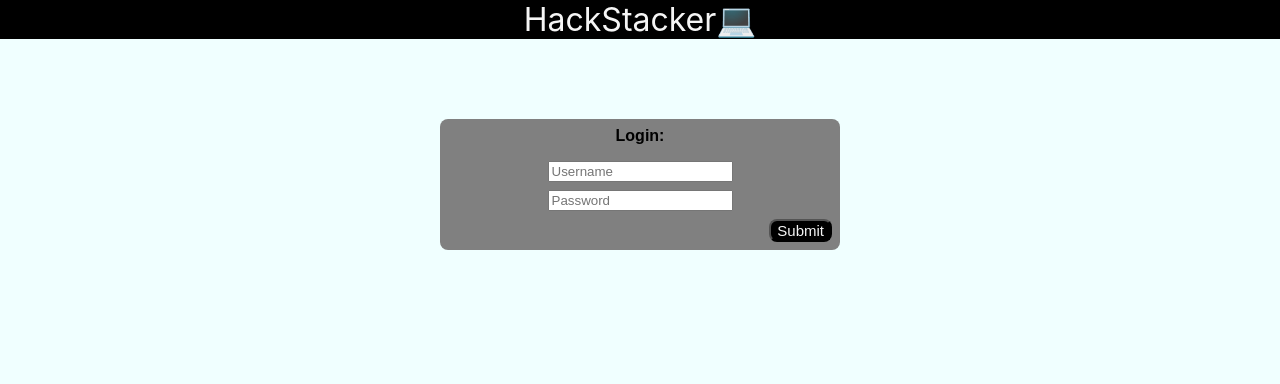
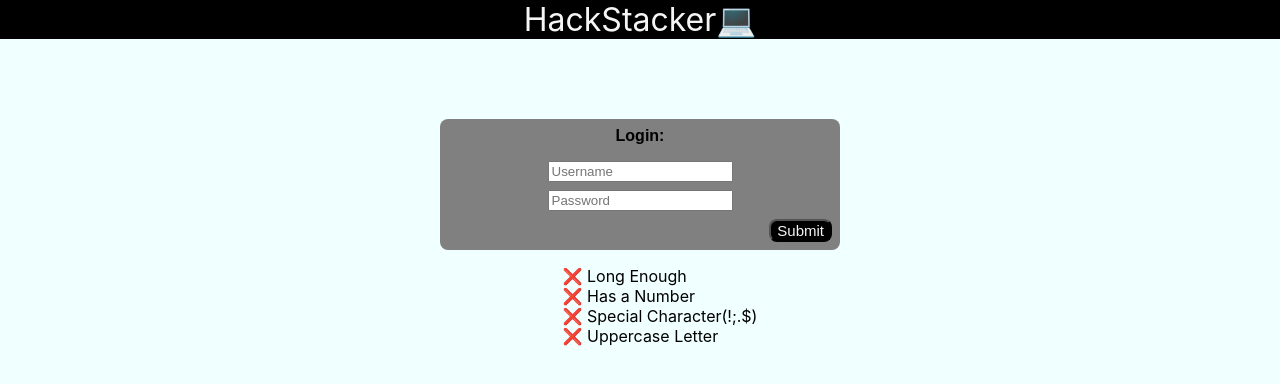
Before and after one commit to JamesHawk585/data-flow-and-controlled-components, a React (Create React App) app: page / in a window 1280 px wide. Shown: the top 384 px of the page. Built offline with nearby package versions, Linux system fonts and the light colour scheme.

Commit message:
Password rules works correctly.

```diff
--- a/src/App.css
+++ b/src/App.css
@@ -36,3 +36,7 @@
     transform: rotate(360deg);
   }
 }
+
+ul {
+  list-style-type: none;
+}
--- a/src/LoginForm.jsx
+++ b/src/LoginForm.jsx
@@ -4,24 +4,54 @@ const LoginForm = () => {
   const [username, setUsername] = useState("");
   const [password, setPassword] = useState("");
 
+  const passwordString = password;
+
+  //   regex (js Regular Expressions are used to check if a string meets given criteria.)
+  const passwordRules = {
+    "Long Enough": (passwordString) => passwordString.length >= 8,
+    "Has a Number": (passWordContainsNumber) => /\d/.test(passwordString),
+    "Special Character(!;.$)": (passwordString) =>
+      /[!;.$]/.test(passwordString),
+    "Uppercase Letter": (passwordString) =>
+      passwordString.toLowerCase() !== passwordString,
+  };
+
+  console.log(Object.entries(passwordRules))
+
+
+
+//   Ternary syntax:
+// question yes : no
+// ? "": ""
+
+  const passwordRulesElements = Object.entries(passwordRules).map(([str, func]) => <li key='str'>{func(password) ? "✅": "❌"}    {str}</li>)
+
   const handleUserNameSubmit = (e) => {
     setUsername(e.target.value);
+    console.log("e.target.value: ", e.target.value);
+    console.log("username: ", username);
   };
 
   const handlePasswordSubmit = (e) => {
     setPassword(e.target.value);
+    console.log("password:", password);
   };
 
-  const handleFormSubmit = (e) => {
+  const handleLogin = (e) => {
     e.preventDefault();
-    console.log(e);
+    const userdataObject = {
+      username,
+      password,
+    };
+    console.log(userdataObject);
   };
 
   // 2023_08_16_Controlled_Components 40:02
 
   return (
-    <form onSubmit={(e) => handleFormSubmit(e)} id='loginForm'>
-      <label id='loginLabel'>Login:</label>
+    <>
+      <form onSubmit={(e) => handleLogin(e)} className="loginForm">
+        <label id="loginLabel">Login:</label>
         <input
           type="text"
           id="passwordInput"
@@ -36,8 +66,16 @@ const LoginForm = () => {
           value={password}
           onChange={(e) => handlePasswordSubmit(e)}
         ></input>
-      <button id="submitButton">Submit</button>
-    </form>
+        <button id="submitButton">Submit</button>
+      </form>
+      <section>
+        <header>
+          <div>
+            <ul>{passwordRulesElements}</ul>
+          </div>
+        </header>
+      </section>
+    </>
   );
 };
 
--- a/src/index.css
+++ b/src/index.css
@@ -13,7 +13,7 @@ code {
     monospace;
 }
 
-#loginForm {
+.loginForm {
   display: flex;
   align-items: center;
   justify-content: center;
@@ -53,6 +53,7 @@ code {
   font-weight: bold;
   font-family: sans-serif;
   padding-bottom: 8px;
+  text-align: left;
 }
 
 #passwordInput {
```
